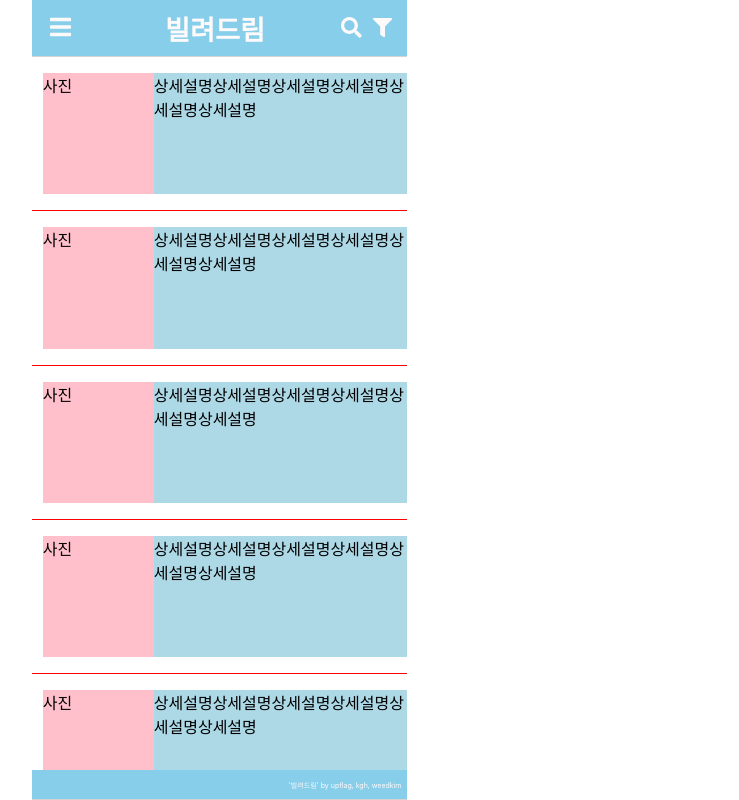
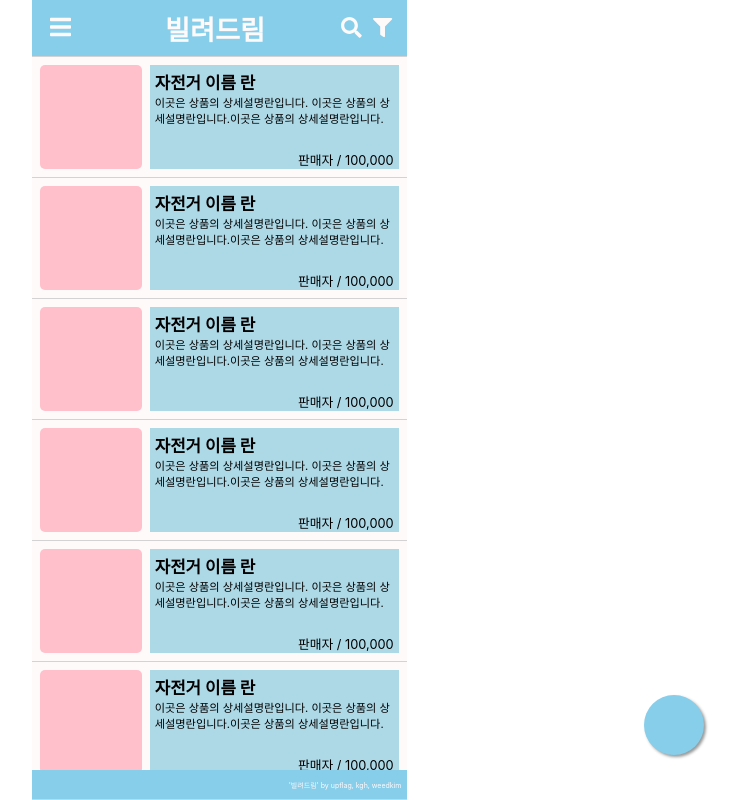
Before and after one commit to kgh3489/2021Hanium, a React (Create React App) app: page / in a window 1280 px wide. Shown: the whole page, without its empty margins (421-1160 px from the left). Built offline with nearby package versions, Linux system fonts and the light colour scheme.

Commit message:
상품리스트 수정

```diff
--- a/src/app.jsx
+++ b/src/app.jsx
@@ -6,9 +6,9 @@ import ProductList from './component/product_list/product_list';
 function App() {
   return (
     <div className={styles.app}>
-    <Header />
-    <ProductList />
-    <Footer />
+      <Header />
+      <ProductList />
+      <Footer />
     </div>
   );
 }
--- a/src/app.module.css
+++ b/src/app.module.css
@@ -12,6 +12,7 @@ button {
   height: 100vh;
 }
 
+/* 반응형 | 미디어 쿼리 */
 @media screen and (max-width: 20000px) {
   .app {
     width: 375px;
--- a/src/component/product_list/product_item/product_item.jsx
+++ b/src/component/product_list/product_item/product_item.jsx
@@ -8,10 +8,18 @@ const product_item = (props) => {
     return (
         <div className={styles.product_item}>
             <div className={styles.imagesec}>
-                사진
+
             </div>
             <div className={styles.descsec}>
-                상세설명상세설명상세설명상세설명상세설명상세설명
+                <div className={styles.product_title}>
+                    <span>자전거 이름 란</span>
+                </div>
+                <div className={styles.product_desc}>
+                    <span>이곳은 상품의 상세설명란입니다. 이곳은 상품의 상세설명란입니다.이곳은 상품의 상세설명란입니다.</span>
+                </div>
+                <div className={styles.product_price}>
+                    <span>판매자 / 100,000</span>
+                </div>
             </div>
         </div>
     )
--- a/src/component/product_list/product_item/product_item.module.css
+++ b/src/component/product_list/product_item/product_item.module.css
@@ -1,19 +1,40 @@
+/* 아이템 바 */
 .product_item {
     display: flex;
-    height: 17%;
+    height: 120px;
     width: 100%;
-    border-bottom: 1px solid red;
-    padding: 1em 0.7em;
+    background-color: snow;
+    border-bottom: 1px solid lightgray;
 }
+/* 좌측 이미지 영역 */
 .imagesec {
-    height: 100%;
     width: 30%;
     background-color: pink;
+    margin: 0.5rem;
+    border-radius: 5px;
+}
+/* 우측 상품 상세설명 */
+.descsec {
+    width: 70%;
+    background-color: lightblue;
+    margin: 0.5rem 0.5rem 0.5rem 0;
+    padding: 0.3rem;
+}
+/* 상세설명 세부사항 */
+.product_title {
+    width: 100%;
+    font-size: 1.05em;
+    font-weight: bold;
 }
 
-.descsec {
-    height: 100%;
-    width: 70%;
-    background-color: lightblue;
-    padding-right: 0.3em;
+.product_desc {
+    width: 100%;
+    height: 60%;
+    font-size: 0.7em;
 }
+
+.product_price {
+    width: 100%;
+    text-align: right;
+    font-size: 0.8em;
+}
--- a/src/component/product_list/product_list.jsx
+++ b/src/component/product_list/product_list.jsx
@@ -9,6 +9,7 @@ const ProductList = (props) => {
 
     return (
         <section className={styles.product_list}>
+            {/* <button className={styles.btn_regiprod}>버튼</button> */}
             <Product />
             <Product />
             <Product />
@@ -16,6 +17,9 @@ const ProductList = (props) => {
             <Product />
             <Product />
             <Product />
+            <a href={""} className={styles.float}>
+                <i className={styles.my_float}></i>
+            </a>
         </section>
     )
 
--- a/src/component/product_list/product_list.module.css
+++ b/src/component/product_list/product_list.module.css
@@ -5,11 +5,29 @@
     width: 100%;
 }
 
+/* 스크롤바 디자인 */
 .product_list::-webkit-scrollbar {
-    width: 0.3rem;
-  }
+    width: 0.15em;
+}
 
-  .product_list::-webkit-scrollbar-thumb {
+.product_list::-webkit-scrollbar-thumb {
     background-color: lightgrey;
     border-radius: 1em;
-  }
+}
+
+.float{
+	position:fixed;
+	width:60px;
+	height:60px;
+	bottom:45px;
+	right:155px;
+	background-color: skyblue;
+	color:#FFF;
+	border-radius:50px;
+	text-align:center;
+	box-shadow: 2px 2px 3px #999;
+}
+
+.my_float{
+	margin-top:22px;
+}
```
